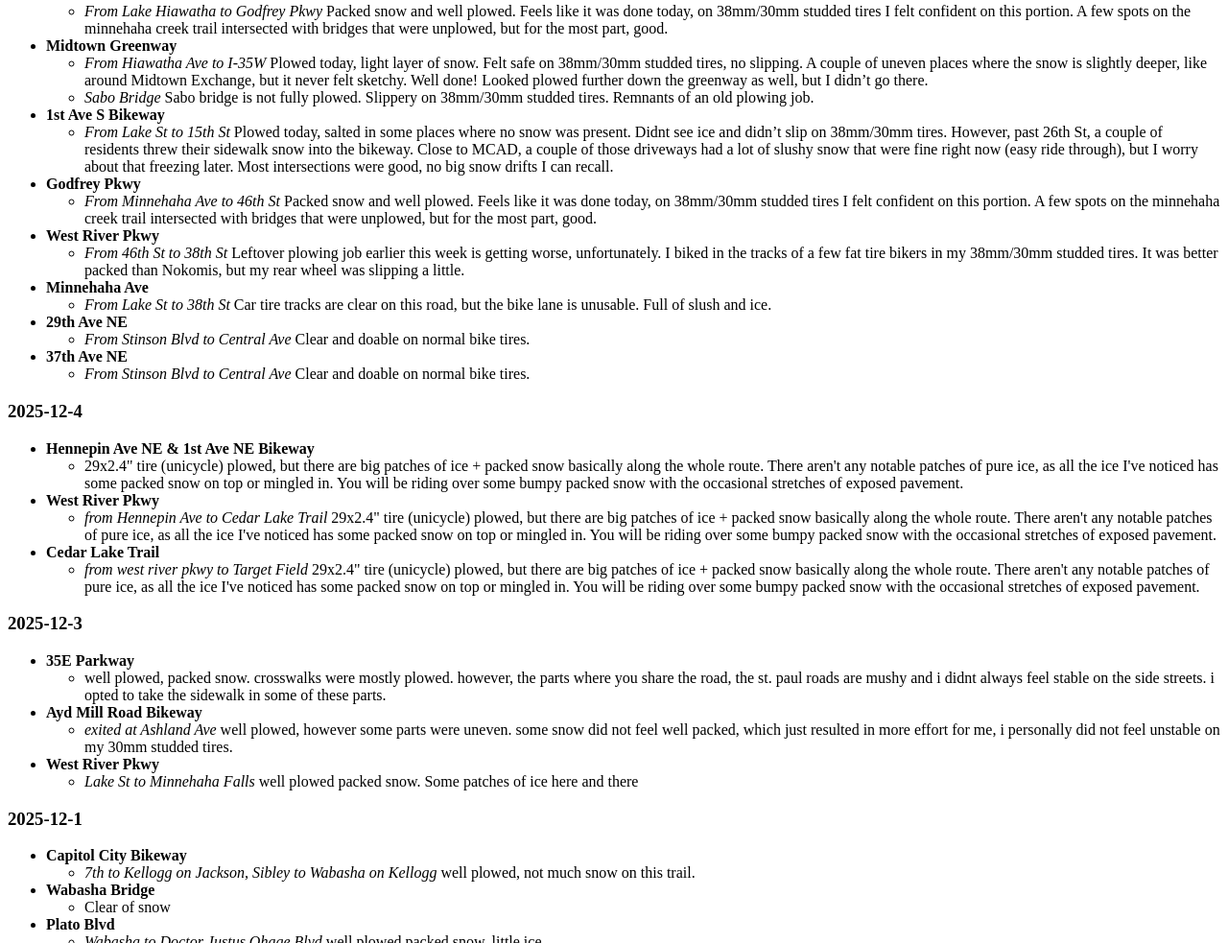
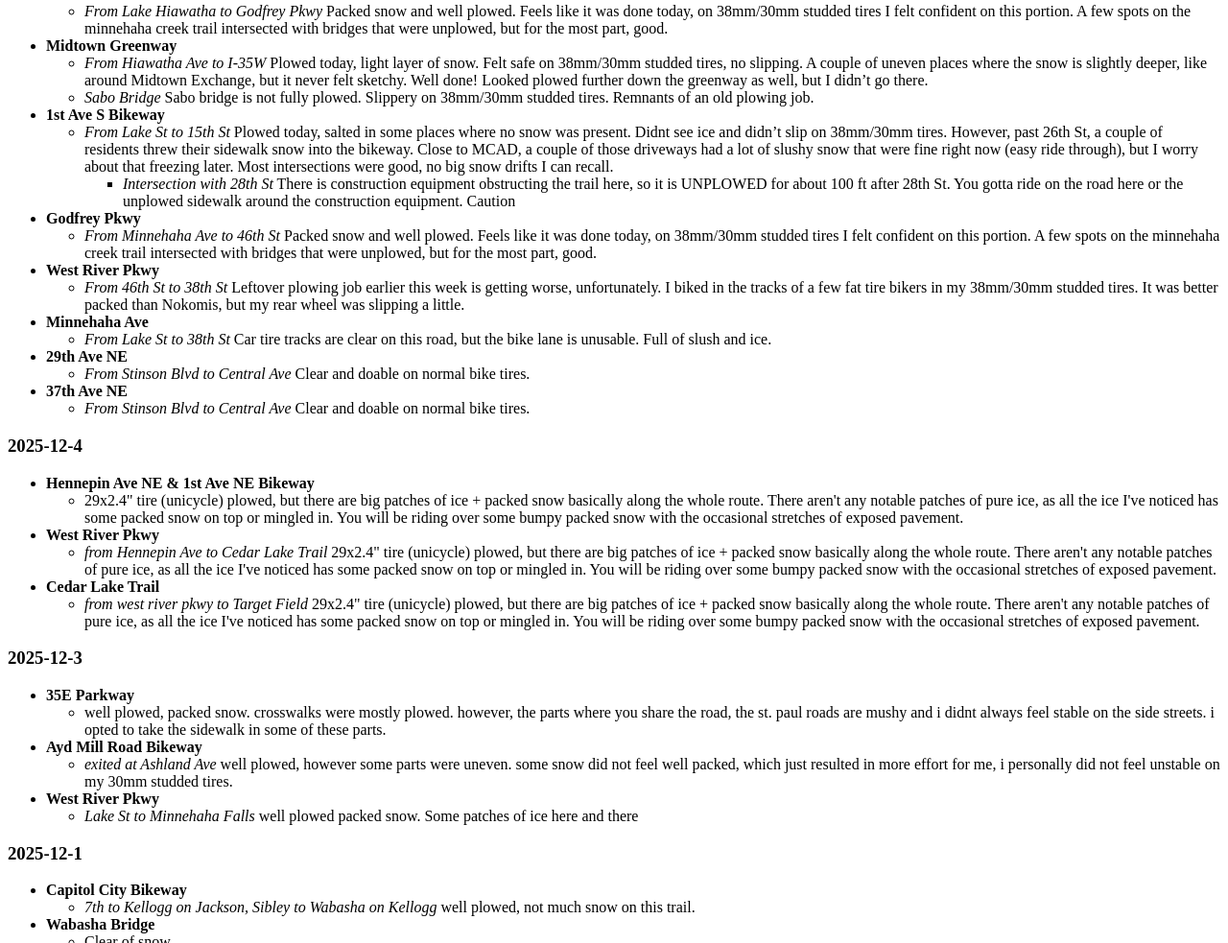
Before and after one commit to mspwintercycle/mspwintercycle.github.io, a plain HTML site: page index.html in a window 1280 px wide. Shown: the part 3116-4099 px from the top of the page at 96% size. Drawn offline with Linux system fonts and the light colour scheme.

Commit message:
add note about unplowed 1st ave bikeway @28th st

```diff
--- a/index.html
+++ b/index.html
@@ -176,6 +176,9 @@
           <li><b>1st Ave S Bikeway</b></li>
           <ul>
             <li><em>From Lake St to 15th St</em> Plowed today, salted in some places where no snow was present. Didnt see ice and didn’t slip on 38mm/30mm tires. However, past 26th St, a couple of residents threw their sidewalk snow into the bikeway. Close to MCAD, a couple of those driveways had a lot of slushy snow that were fine right now (easy ride through), but I worry about that freezing later. Most intersections were good, no big snow drifts I can recall.</li>
+            <ul>
+              <li><em>Intersection with 28th St</em> There is construction equipment obstructing the trail here, so it is UNPLOWED for about 100 ft after 28th St. You gotta ride on the road here or the unplowed sidewalk around the construction equipment. Caution</li>
+            </ul>
           </ul>
           <li><b>Godfrey Pkwy</b></li>
           <ul>
```
